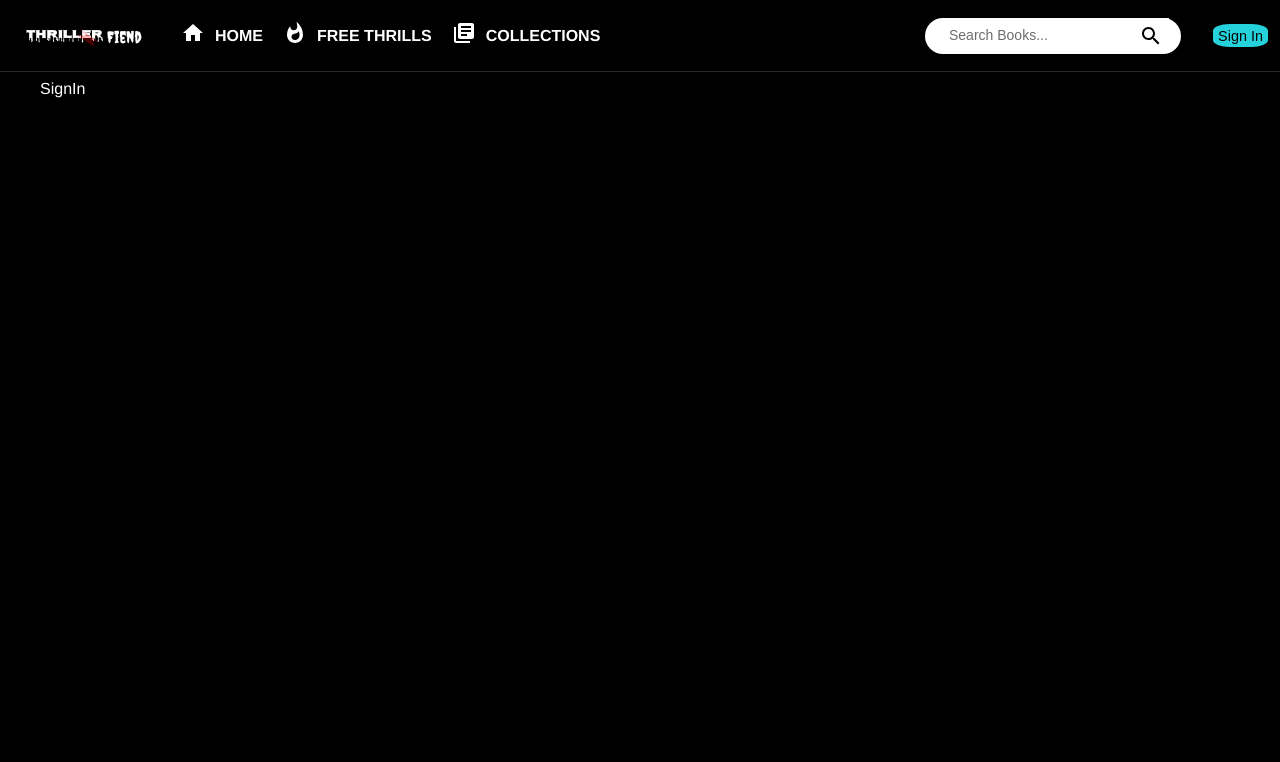
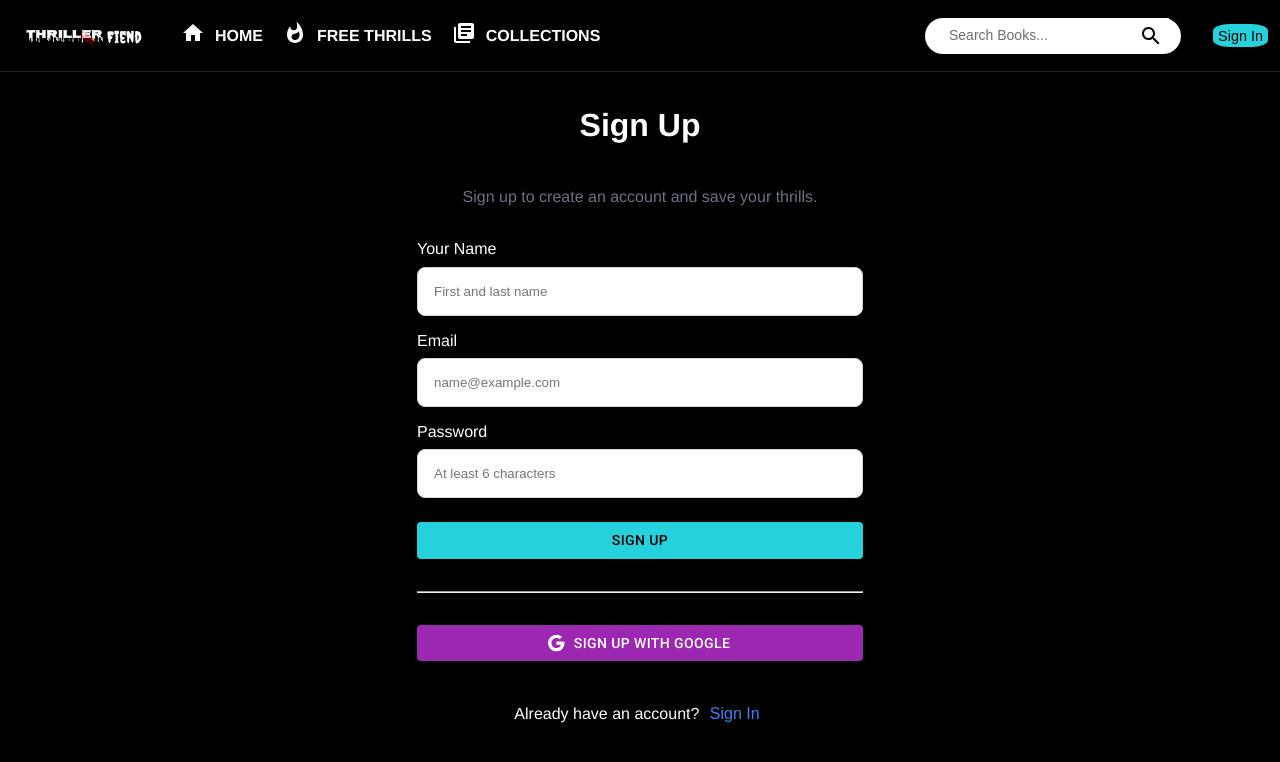
Before and after one commit to Davies70/ThrillerFiend, a React (Vite) app: page /signin in a window 1280 px wide. Shown: the top 762 px of the page. Built offline with nearby package versions, Linux system fonts and the light colour scheme; no server answers; a web font is replaced by a local one.

Commit message:
Update Nav component to handle onBlur event and improve search functionality

```diff
--- a/package.json
+++ b/package.json
@@ -19,6 +19,7 @@
     "@tanstack/react-query": "^5.52.1",
     "axios": "^1.7.2",
     "cheerio": "^1.0.0",
+    "firebase": "^10.13.1",
     "prop-types": "^15.8.1",
     "react": "^18.2.0",
     "react-dom": "^18.2.0",
--- a/src/components/Nav.jsx
+++ b/src/components/Nav.jsx
@@ -92,7 +92,12 @@ const Nav = () => {
   const searchContainer = () => {
     return (
       <div className='show-search-container'>
-        <form className='search-form-mini' autoComplete='off' ref={inputRef}>
+        <form
+          className='search-form-mini'
+          autoComplete='off'
+          ref={inputRef}
+          onSubmit={handleSearchQuery}
+        >
           <input
             className='search-bar-mini'
             aria-label='Search'
@@ -190,7 +195,7 @@ const Nav = () => {
           </button>
 
           <div className='search-container'>
-            <form className='search-form'>
+            <form className='search-form' onSubmit={handleSearchQuery}>
               <input
                 className='search-bar'
                 aria-label='Search'
@@ -201,10 +206,7 @@ const Nav = () => {
                 ref={inputRef}
                 onChange={({ target }) => setSearchQuery(target.value)}
               />
-              <button
-                className='search-icon-button'
-                onClick={handleSearchQuery}
-              >
+              <button className='search-icon-button' type='submit'>
                 <SearchIcon />
               </button>
 
@@ -229,7 +231,7 @@ const Nav = () => {
           </div>
           <li className='sign-in-wrapper'>
             <button className='sign-in'>
-              <span>sign in</span>
+              <Link to={'/signin'}>sign in</Link>
             </button>
           </li>
           <button className='profile'>
--- a/src/components/modal/LibraryModal.jsx
+++ b/src/components/modal/LibraryModal.jsx
@@ -51,7 +51,7 @@ const LibraryModal = ({ closeModal }) => {
 
         <Button
           variant='contained'
-          endIcon={<DeleteIcon />}
+          endIcon={<DeleteIcon color='red' />}
           color='white'
           size='small'
           disableElevation
--- /dev/null
+++ b/src/firebase/collections.js
@@ -0,0 +1,2 @@
+import { addDoc, collection } from 'firebase/firestore';
+import db from './firebase';
--- a/src/pages/Book.jsx
+++ b/src/pages/Book.jsx
@@ -194,6 +194,8 @@ const Book = () => {
                   onChange={handleRating}
                   value={currentRating}
                   color='white'
+                  sx = {{fontSize: '3rem'}}
+
                 />
               </div>
               <div className='rating-tag'>
@@ -270,7 +272,7 @@ const Book = () => {
         )}
       </div>
 
-      <div className='book-edition-details' id='write-note'>
+      <div className='book-edition-details'>
         <h2>About this edition</h2>
         <ul className='text-base'>
           <li>
@@ -308,15 +310,16 @@ const Book = () => {
       </span>
 
       <div className='notes'>
-        <div>
+        <section>
           <div className='note-actions'>
             <textarea
               type='text'
               placeholder='Add a note...'
               rows={4}
               cols={50}
+              id='write-note'
             />
-            {/* <button className='book-btn book-btn-1'>Add</button> */}
+
             <Button variant='contained' color='blue' size='small'>
               Add
             </Button>
@@ -329,7 +332,7 @@ const Book = () => {
             <NoteCard />
             <NoteCard />
           </div>
-        </div>
+        </section>
       </div>
     </div>
   );
--- a/src/pages/SignIn.jsx
+++ b/src/pages/SignIn.jsx
@@ -1,7 +1,81 @@
-import React from 'react';
+import React, { useState } from 'react';
+import '../styles/SignIn.css';
+import Button from '@mui/material/Button';
+import Google from '@mui/icons-material/Google';
 
 const SignIn = () => {
-  return <div>SignIn</div>;
+  const [signUp, setSignUp] = useState(true);
+
+  const header = signUp ? 'Sign Up' : 'Sign In';
+  const prompt = signUp
+    ? 'Sign up to create an account and save your thrills.'
+    : 'Sign in to your account to access your thrills';
+  const buttonText = signUp ? 'Sign Up' : 'Sign In';
+  const buttonColor = signUp ? 'blue' : 'ochre';
+  const endPrompt = signUp
+    ? 'Already have an account?'
+    : "Don't have an account?";
+
+  const endPromptButtonText = signUp ? 'Sign In' : 'Sign Up';
+
+  const handleSignUp = () => {
+    setSignUp(!signUp);
+  };
+
+  return (
+    <div className='signIn-Container'>
+      <form className='signIn-Form'>
+        <h1>{header}</h1>
+        <p className='signIn-prompt'>{prompt}</p>
+        <div className='input-groups'>
+          {signUp && (
+            <div className='input-group'>
+              <label htmlFor='email'>Your Name</label>
+
+              <input
+                type='email'
+                placeholder='First and last name'
+                required
+                autoComplete='off'
+              />
+            </div>
+          )}
+
+          <div className='input-group'>
+            <label htmlFor='email'>Email</label>
+            <input
+              type='email'
+              placeholder='name@example.com'
+              required
+              autoComplete='off'
+            />
+          </div>
+          <div className='input-group'>
+            <label htmlFor='password'>Password</label>
+            <input
+              type='password'
+              autoComplete='off'
+              placeholder={signUp ? 'At least 6 characters' : ''}
+            />
+          </div>
+        </div>
+
+        <div className='signIn-buttons'>
+          <Button variant='contained' color={buttonColor}>
+            {buttonText}
+          </Button>
+          <hr className='divider'></hr>
+          <Button variant='contained' color='secondary' startIcon={<Google />}>
+            {buttonText} with Google
+          </Button>
+        </div>
+      </form>
+      <p className='signUp-prompt'>
+        {endPrompt}{' '}
+        <button onClick={handleSignUp}>{endPromptButtonText}</button>
+      </p>
+    </div>
+  );
 };
 
 export default SignIn;
--- a/src/styles/Book.css
+++ b/src/styles/Book.css
@@ -38,6 +38,8 @@
 /* Container for the book image */
 .book-image-container {
   display: flex;
+  width: 100%;
+  justify-content: flex-end;
 }
 
 /* Styling for the book image */
@@ -256,6 +258,10 @@
   margin-top: 1.5rem;
 }
 
+textarea:target {
+  scroll-margin-top: 30rem;
+}
+
 /* Responsive styles */
 @media screen and (max-width: 1024px) {
   .book-grid {
@@ -313,6 +319,9 @@
 
     justify-content: center;
   }
+  .book-image-container {
+    justify-content: center;
+  }
 }
 @media screen and (max-width: 568px) {
   .book-grid {
@@ -354,6 +363,10 @@
     justify-content: center;
     text-align: center;
   }
+
+  .book-image-container {
+    justify-content: center;
+  }
 }
 
 .show-hide-btn-container {
--- /dev/null
+++ b/src/styles/SignIn.css
@@ -0,0 +1,83 @@
+.signIn-Container {
+  display: flex;
+  align-items: center;
+  height: 100%;
+  flex-direction: column;
+  gap: 1rem;
+}
+
+.signIn-Form {
+  display: flex;
+  flex-direction: column;
+  border: 1px solid black;
+  border-radius: 5px;
+  padding: 1rem;
+  gap: 1.5rem;
+  min-width: 40%;
+}
+
+.signIn-Form h1 {
+  margin: 0;
+  padding: 10px;
+  width: 100%;
+  text-align: center;
+}
+
+.signIn-prompt {
+  margin: 0;
+  padding: 10px;
+  width: 100%;
+  text-align: center;
+  color: #6b7280;
+}
+
+.signUp-prompt {
+  margin: 0;
+  padding: 10px;
+  width: 100%;
+  text-align: center;
+}
+
+.input-groups {
+  display: flex;
+  flex-direction: column;
+  gap: 1rem;
+}
+
+.input-group {
+  display: flex;
+  flex-direction: column;
+  gap: 0.5rem;
+  width: 100%;
+}
+
+.input-group input {
+  padding: 1rem;
+  width: 100%;
+  border-radius: 0.5rem;
+  border: 1px solid #d1d5db;
+}
+
+.input-group input:focus {
+  outline: none;
+  border: 2px solid #96c477;
+}
+
+.signIn-buttons {
+  display: flex;
+  flex-direction: column;
+  gap: 1rem;
+  width: 100%;
+}
+
+.divider {
+  height: 1px;
+  background-color: #d1d5db;
+  margin: 1rem 0;
+}
+
+.signUp-prompt button {
+  color: #3b82f6;
+  text-decoration: none;
+  font-size: 1rem;
+}
--- a/src/styles/theme.js
+++ b/src/styles/theme.js
@@ -1,6 +1,6 @@
 import { createTheme } from '@mui/material/styles';
 
-export  const theme = createTheme({
+export const theme = createTheme({
   palette: {
     ochre: {
       main: '#E3D026',
@@ -20,5 +20,13 @@ export  const theme = createTheme({
       dark: '#cccccc',
       contrastText: '#000000',
     },
+
+    red: {
+      main: '#ff0000',
+      light: '#ff5f5f',
+      dark: '#cc0000',
+      contrastText: '#ffffff',
+    },
+
   },
 });
```
Also changed, not shown: src/firebase/firebase.js (added, +24 -0 lines), 1 other file (tests, documents, lock files or other folders).
